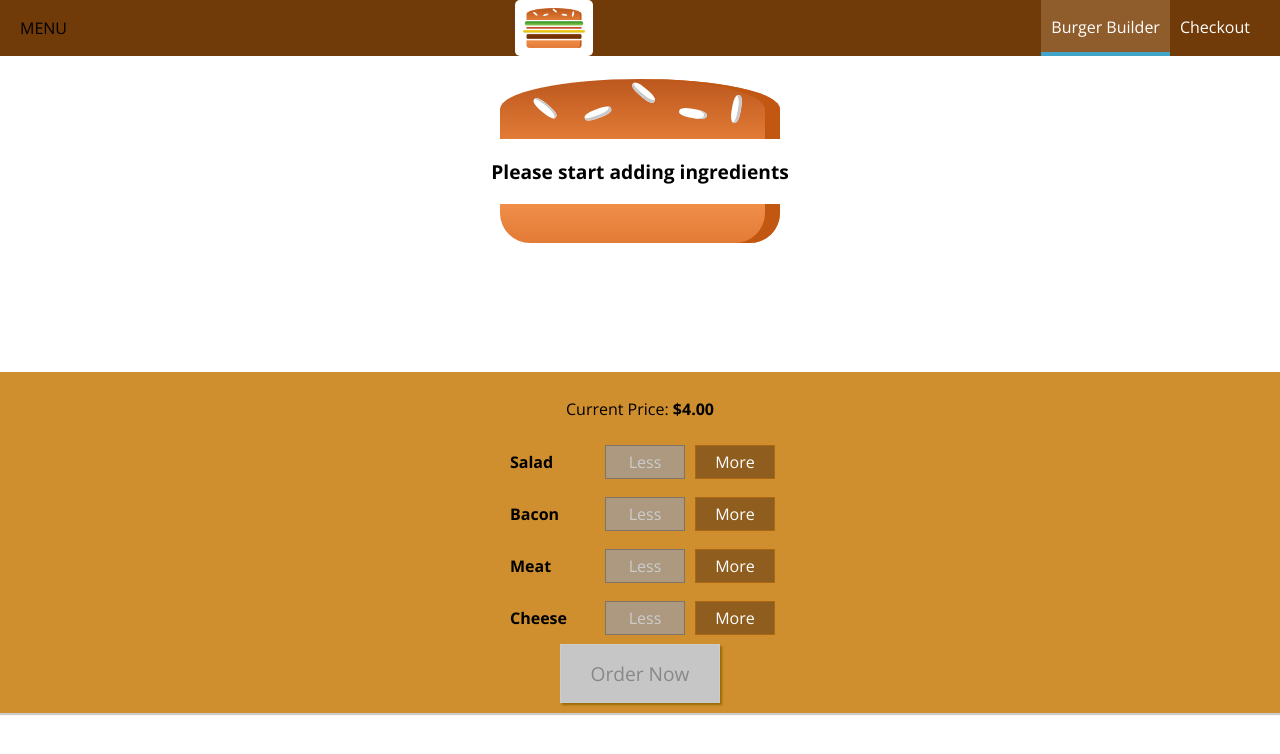
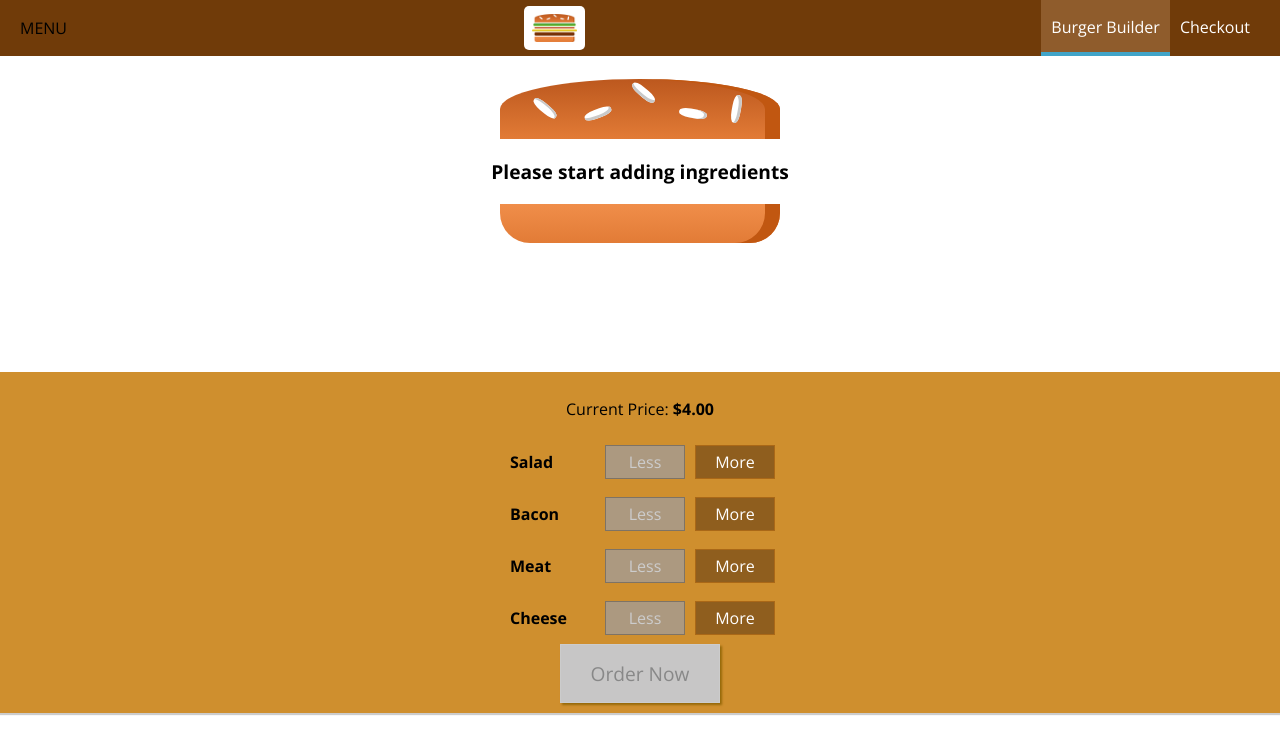
Before and after one commit to BuffaloRob/burger-builder, a React (Create React App) app: page / in a window 1280 px wide. Shown: the top 754 px of the page. Built offline with nearby package versions, Linux system fonts and the light colour scheme.

Commit message:
in SideDrawer & Toolbar wrapped Logo in <div> & added class to .css

```diff
--- a/src/components/Navigation/SideDrawer/SideDrawer.js
+++ b/src/components/Navigation/SideDrawer/SideDrawer.js
@@ -6,14 +6,14 @@ import classes from './SideDrawer.module.css';
 
 const sideDrawer = (props) => {
 
-  return (
-    <div className={classes.SideDrawer}>
-      <Logo />
+  return <div className={classes.SideDrawer}>
+      <div className={classes.Logo}>
+        <Logo />
+      </div>
       <nav>
         <NavigationItems />
       </nav>
-    </div>
-  );
+    </div>;
 };
 
 export default sideDrawer;
--- a/src/components/Navigation/SideDrawer/SideDrawer.module.css
+++ b/src/components/Navigation/SideDrawer/SideDrawer.module.css
@@ -25,3 +25,7 @@
 .Close {
   transform: translateX(-100%);
 }
+
+.Logo {
+  height: 11%;
+}
--- a/src/components/Navigation/Toolbar/Toolbar.js
+++ b/src/components/Navigation/Toolbar/Toolbar.js
@@ -4,12 +4,14 @@ import classes from './Toolbar.module.css'
 import Logo from '../../Logo/Logo';
 import NavigationItems from '../NavigationItems/NavigationItems'
 
-const toolbar = (props) => (
+const toolbar = props => (
   <header className={classes.Toolbar}>
     <div>MENU</div>
-    <Logo />
+    <div className={classes.Logo}>
+      <Logo />
+    </div>
     <nav>
-      <NavigationItems/>
+      <NavigationItems />
     </nav>
   </header>
 );
--- a/src/components/Navigation/Toolbar/Toolbar.module.css
+++ b/src/components/Navigation/Toolbar/Toolbar.module.css
@@ -16,3 +16,7 @@
 .Toolbar nav {
   height: 100%;
 }
+
+.Logo {
+  height: 80%;
+}
```
